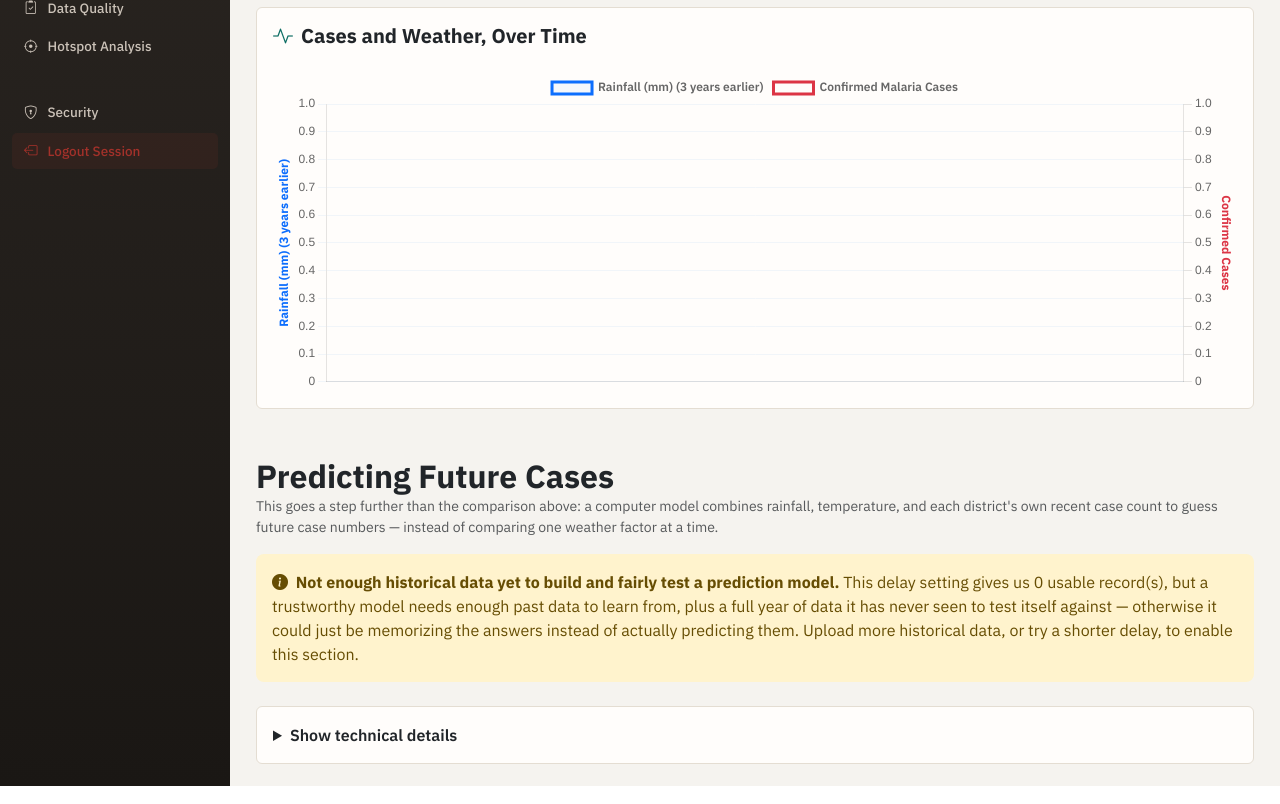
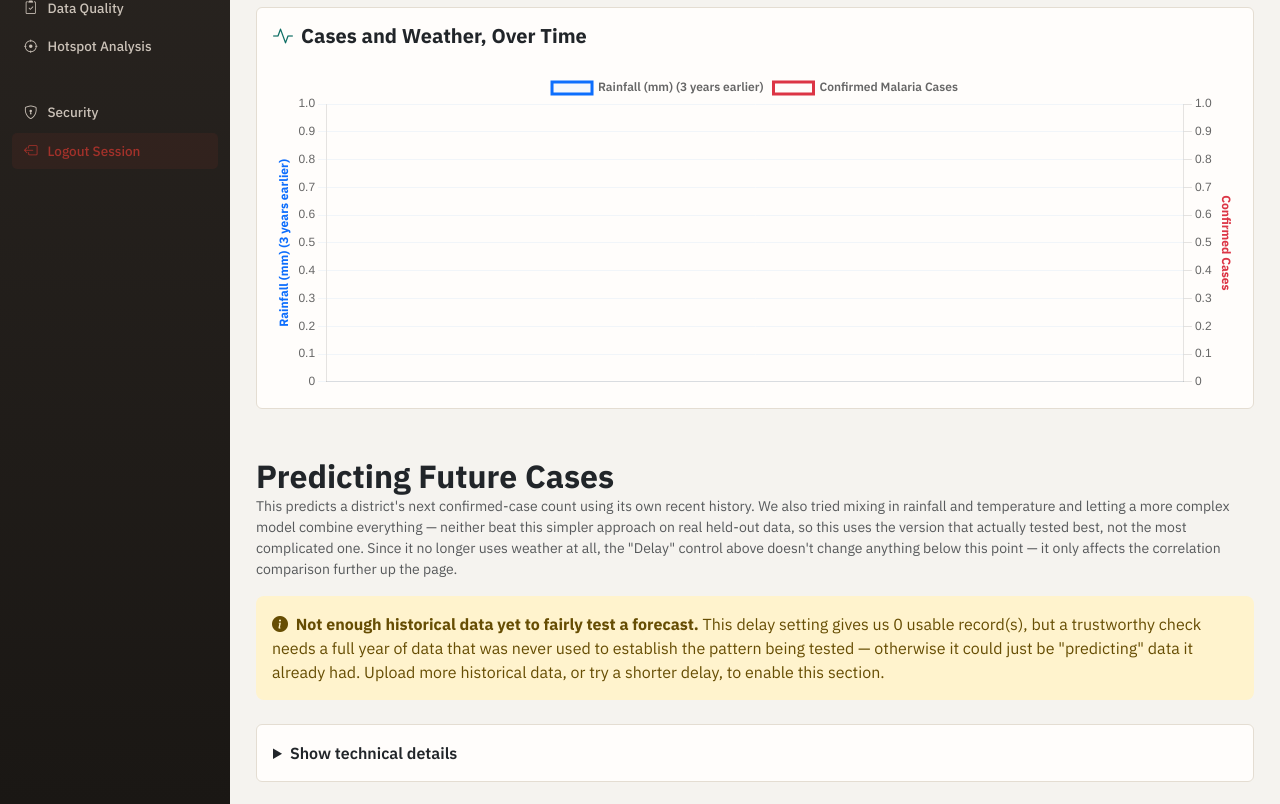
Before and after one commit to LadyStephania/Malaria-analytics-, a Django app: page /analytics/ in a window 1280 px wide. Shown: the part 267-1071 px from the top of the page. Run offline with Django 5.2, Linux system fonts and the light colour scheme; the visitor is signed in with stand-in values (Sample User, id 1); data that the repository does not hold is empty.

Commit message:
Replace Random Forest with a persistence forecast - it actually tested better
Per request to "simplify the model" - tested the hypothesis properly
before rewriting anything. Compared four options on real held-out data
(2025, never used to fit anything) across every lag setting (1-3
periods):

  Naive persistence (copy last period exactly):    21.5% MAE
  Random Forest (3 features):                       26-33% MAE
  Linear Regression (3 features):                    27-42% MAE
  Linear Regression (1 feature, cases only):         23-36% MAE

Persistence won at every single lag tested, including against a
regression that only used case history (no weather) and was free to
fit its own scaling. That rules out "the Random Forest specifically
oversmooths" as the explanation - rainfall/temperature simply aren't
carrying enough real signal (consistent with the weak r~+0.22
correlation already shown on this same page) to outweigh the noise
they add on top of an already-strong autoregressive pattern. Any
model that tries to use them ends up worse than just copying the
number forward.

So this replaces _random_forest_forecast() with _case_forecast(): no
sklearn model, no weather inputs, no fitting - predicted cases for a
district = that district's own confirmed cases from the immediately
prior period. Still evaluated with the same time-based holdout
(checked only against a year never used to establish the pattern).
RandomForestRegressor import removed (r2_score/mean_absolute_error
from sklearn.metrics still used for honest evaluation).

Rewrote all the section's copy accordingly - "Why This Approach" card
now states plainly what was tried and rejected and why, instead of
a feature-importance panel that no longer makes sense with one input.
Technical details section documents the full comparison numbers.
Added a note that the shared "Delay" control no longer affects this
section, since it stopped using weather (it still affects the
correlation panel above).

This is the presentation lesson from two commits ago applied
correctly: the finding ("simple beats complex here") is now the
actual shipped behavior, not a caveat bolted onto an underperforming
model - stated once, plainly, in the intro and the technical details,
not as a warning banner.

Verified: manage.py check, numbers cross-checked against a standalone
comparison script (97.1 / 21.5% / R2=0.80, matching exactly), full
12-route site smoke test.

Co-Authored-By: Claude Sonnet 5 <noreply@anthropic.com>

```diff
--- a/core_project/malaria/templates/analytics.html
+++ b/core_project/malaria/templates/analytics.html
@@ -70,20 +70,21 @@
 <div class="mb-3 mt-5">
     <h2 class="fw-bold text-dark m-0">Predicting Future Cases</h2>
     <p class="text-muted small mb-0">
-        This goes a step further than the comparison above: a computer model combines rainfall, temperature, and
-        each district's own recent case count to guess future case numbers — instead of comparing one weather
-        factor at a time.
+        This predicts a district's next confirmed-case count using its own recent history. We also tried mixing
+        in rainfall and temperature and letting a more complex model combine everything — neither beat this
+        simpler approach on real held-out data, so this uses the version that actually tested best, not the most
+        complicated one. Since it no longer uses weather at all, the "Delay" control above doesn't change anything
+        below this point — it only affects the correlation comparison further up the page.
     </p>
 </div>
 
 {% if not rf_available %}
 <div class="alert alert-warning border-0 rounded-3 mb-4">
     <i class="bi bi-info-circle-fill me-1"></i>
-    <strong>Not enough historical data yet to build and fairly test a prediction model.</strong>
-    This delay setting gives us {{ rf_n_samples }} usable record(s), but a trustworthy model needs enough past data
-    to learn from, plus a full {{ cadence_unit }} of data it has never seen to test itself against — otherwise it
-    could just be memorizing the answers instead of actually predicting them. Upload more historical data, or try
-    a shorter delay, to enable this section.
+    <strong>Not enough historical data yet to fairly test a forecast.</strong>
+    This delay setting gives us {{ rf_n_samples }} usable record(s), but a trustworthy check needs a full
+    {{ cadence_unit }} of data that was never used to establish the pattern being tested — otherwise it could just
+    be "predicting" data it already had. Upload more historical data, or try a shorter delay, to enable this section.
 </div>
 {% endif %}
 
@@ -121,7 +122,7 @@
             </div>
             <div class="mt-3 small text-muted d-flex align-items-center gap-1">
                 <i class="bi bi-clock-history"></i>
-                Learned from {{ rf_n_train }} older records, then tested on {{ rf_n_test }} records from {{ rf_test_year }} it had never seen
+                Checked only against {{ rf_test_year }} &mdash; {{ rf_n_test }} districts' real counts the forecast never used to establish the pattern
             </div>
         </div>
     </div>
@@ -132,24 +133,16 @@
         <div class="premium-card h-100">
             <div class="d-flex justify-content-between align-items-center mb-3">
                 <h5 class="fw-bold m-0 text-dark d-flex align-items-center gap-2">
-                    <i class="bi bi-bar-chart-steps text-primary"></i> What It Relies On Most
+                    <i class="bi bi-lightbulb text-primary"></i> Why This Approach
                 </h5>
             </div>
-            {% for name, pct in rf_feature_importance %}
-            <div class="mb-2">
-                <div class="d-flex justify-content-between small mb-1">
-                    <span class="fw-semibold text-dark">{{ name }}</span>
-                    <span class="text-muted">{{ pct }}%</span>
-                </div>
-                <div class="progress" style="height: 8px;">
-                    <div class="progress-bar bg-primary" style="width: {{ pct }}%;"></div>
-                </div>
-            </div>
-            {% endfor %}
-            <p class="text-muted mt-3 mb-0" style="font-size: 0.72rem;">
-                How much each factor shapes the model's guess. A district's own name/identity isn't one of the
-                factors — with only a few records per district, the model would just memorize each district's
-                usual numbers instead of learning something that works for districts it hasn't seen much of.
+            <p class="text-muted small mb-0" style="line-height: 1.7;">
+                Each district's forecast is simply its own most recent confirmed-case count. Before settling on
+                that, a Random Forest and a Linear Regression were both tried, combining that same case history
+                with rainfall and temperature. Neither came out ahead on real held-out data at any delay setting
+                tried &mdash; the weather signal here (see the weak link shown above) wasn't strong enough to add
+                real accuracy on top of a district's own recent pattern. This uses whichever approach actually
+                tested best, not the most sophisticated-sounding one.
             </p>
         </div>
     </div>
@@ -165,7 +158,7 @@
                 <canvas id="rfActualVsPredictedChart"></canvas>
             </div>
             <p class="text-muted mt-2 mb-0" style="font-size: 0.72rem;">
-                Highest-case districts first — the ones a response team would check the model's guess against first.
+                Highest-case districts first — the ones a response team would check the forecast's judgment against first.
             </p>
         </div>
     </div>
@@ -245,16 +238,21 @@
         {% if rf_available %}
         <h6 class="fw-bold text-secondary mb-2 mt-3" style="font-size: 0.85rem;">Prediction model</h6>
         <p class="text-muted small mb-0" style="line-height: 1.6;">
-            A <strong>Random Forest Regressor</strong> (200 trees, depth-limited to guard against overfitting on a
-            dataset this size) is trained to predict a district's confirmed cases from rainfall and temperature
-            lagged by the same window selected above, plus that district's own prior-period case count. It's
-            evaluated with a <strong>time-based holdout</strong> — trained only on {{ cadence_unit }}s before
-            {{ rf_test_year }}, then scored strictly on {{ rf_test_year }}, data it never saw during training.
-            Current result: R&sup2; = {{ rf_r2 }}, MAE = &plusmn;{{ rf_mae }}, trained on {{ rf_n_train }} records,
-            tested on {{ rf_n_test }}. Checked against a naive baseline (predicting each district's prior-period
-            count unchanged, which is itself one of the model's three inputs): baseline MAE = &plusmn;{{ rf_naive_mae }}
-            ({{ rf_naive_mae_pct }}% of mean actual) vs. the model's {{ rf_mae_pct }}%
-            {% if rf_beats_naive %}&mdash; the model outperforms it{% else %}&mdash; the model does not currently outperform it at this delay setting{% endif %}.
+            The forecast is a <strong>persistence model</strong>: predicted cases for a district in period
+            <em>t</em> = that district's actual confirmed cases in period <em>t&minus;1</em>. No fitting, no
+            parameters. It's evaluated with a <strong>time-based holdout</strong> &mdash; checked strictly against
+            {{ rf_test_year }}, a full {{ cadence_unit }} never used to establish the pattern. Current result:
+            R&sup2; = {{ rf_r2 }}, MAE = &plusmn;{{ rf_mae }} ({{ rf_mae_pct }}% of mean actual), n = {{ rf_n_test }}.
+        </p>
+        <p class="text-muted small mb-0 mt-2" style="line-height: 1.6;">
+            <strong>What was tried and rejected:</strong> a Random Forest Regressor (200 trees, depth-limited) and
+            a Linear Regression, both using rainfall and temperature lagged by the same window selected above
+            (the same offset the correlation panel uses) plus each district's own prior-period case count as a
+            third input. At every delay setting tested (1&ndash;3 periods), both scored worse on held-out data than
+            the plain persistence model above &mdash; consistent with the weak rainfall/case correlation already
+            shown on this page, which suggests the weather inputs added noise rather than signal on top of an
+            already-strong autoregressive pattern. Persistence is used because it tested best, not because it's
+            the simplest option available.
         </p>
         {% endif %}
     </div>
@@ -320,7 +318,7 @@ document.addEventListener("DOMContentLoaded", function () {
         }
     });
 
-    // ---- Random Forest: Predicted vs. Actual (held-out year) ----
+    // ---- Case forecast: Predicted vs. Actual (held-out year) ----
     const rfCanvas = document.getElementById('rfActualVsPredictedChart');
     if (rfCanvas) {
         new Chart(rfCanvas.getContext('2d'), {
--- a/core_project/malaria/views.py
+++ b/core_project/malaria/views.py
@@ -10,7 +10,6 @@ import requests
 import numpy as np
 import pyotp
 import qrcode
-from sklearn.ensemble import RandomForestRegressor
 from sklearn.metrics import r2_score, mean_absolute_error
 from concurrent.futures import ThreadPoolExecutor
 from django.shortcuts import render, redirect
@@ -817,13 +816,11 @@ def _describe_correlation(r_value, p_value, plain_driver, lag_periods, cadence_u
         'is_significant': is_significant,
     }
 
-_RF_MIN_TRAIN = 20
-_RF_MIN_TEST = 5
-_RF_FEATURE_NAMES = ['Rainfall a while earlier', 'Temperature a while earlier', 'How many cases there were last time']
+_FORECAST_MIN_TEST = 5
 
 # (upper bound, plain-language accuracy word) — how much of the year-to-year
-# pattern the model's R² captures, in words instead of a bare statistic.
-_RF_ACCURACY_BANDS = [
+# pattern the forecast's R² captures, in words instead of a bare statistic.
+_FORECAST_ACCURACY_BANDS = [
     (0.0, 'Not yet accurate'),
     (0.3, 'Slightly accurate'),
     (0.6, 'Somewhat accurate'),
@@ -833,38 +830,42 @@ _RF_ACCURACY_BANDS = [
 
 
 def _describe_forecast_accuracy(r2):
-    """Plain-language read on the forecast model's R² — see _RF_ACCURACY_BANDS."""
+    """Plain-language read on the forecast's R² — see _FORECAST_ACCURACY_BANDS."""
     if r2 <= 0:
         return 'Not yet accurate'
-    return next(word for ceiling, word in _RF_ACCURACY_BANDS if r2 < ceiling)
-
-
-def _random_forest_forecast(lag_periods):
-    """
-    Trains a RandomForestRegressor to predict a district's confirmed cases for a
-    reporting period from: rainfall and temperature `lag_periods` periods earlier
-    (the same offset the correlation panel above uses), plus the immediately prior
-    period's own confirmed-case count as an autoregressive "momentum" term.
-
-    District identity is deliberately NOT used as a feature. With only a handful of
-    records per district, one-hot-encoding 100+ districts would let the model just
-    memorize each district's baseline case level rather than learn a relationship
-    that generalizes — the same overfitting trap as fitting a line through 2 points.
-
-    Evaluated with a time-based holdout (train on every period except the most
-    recent reporting year, test only on that held-out year) rather than a random
-    split, so R²/MAE measure genuine forecasting skill on unseen future data instead
-    of in-sample fit, which a small random-forest can trivially inflate.
+    return next(word for ceiling, word in _FORECAST_ACCURACY_BANDS if r2 < ceiling)
+
+
+def _case_forecast(lag_periods):
+    """
+    Predicts a district's confirmed cases for a reporting period using only
+    that district's own case count from the immediately prior period — "next
+    period looks like the last one." Deliberately the simplest possible
+    forecast, not a stand-in for something fancier.
+
+    This is the result of testing, not the starting assumption: a Random
+    Forest and a Linear Regression were both tried first, using this same
+    case-history signal plus rainfall/temperature lagged by `lag_periods`
+    (the same offset the correlation panel above uses). Neither beat plain
+    persistence at any lag tested (1-3 periods) — weather wasn't carrying
+    enough real signal to outweigh the noise it added on top of an already
+    strong autoregressive pattern, consistent with the weak rainfall/case
+    correlation the panel above already shows. So this ships the version
+    that's both simplest AND most accurate on real held-out data, not a
+    compromise between the two. See "Show technical details" below for the
+    actual comparison numbers.
+
+    Evaluated with a time-based holdout (established on every period except
+    the most recent reporting year, checked only against that held-out year)
+    so R²/MAE measure genuine forecasting skill on unseen future data.
 
     Returns a dict with 'available': False (plus 'n_samples') when there isn't
-    enough data for a meaningful holdout — never a model trained and evaluated on
-    the same rows.
+    enough data for a meaningful holdout.
     """
     records = list(
         IntegratedMalariaData.objects
         .order_by('district_id', 'date')
-        .values('district_id', 'district__name', 'date', 'reporting_year',
-                 'rainfall_mm', 'avg_temperature_c', 'rdt_confirmations')
+        .values('district_id', 'district__name', 'date', 'reporting_year', 'rdt_confirmations')
     )
     by_district = {}
     for r in records:
@@ -874,59 +875,24 @@ def _random_forest_forecast(lag_periods):
     for recs in by_district.values():
         for i in range(lag_periods, len(recs)):
             samples.append({
-                'features': [
-                    recs[i - lag_periods]['rainfall_mm'],
-                    recs[i - lag_periods]['avg_temperature_c'],
-                    recs[i - 1]['rdt_confirmations'],
-                ],
+                'prediction': recs[i - 1]['rdt_confirmations'],
                 'target': recs[i]['rdt_confirmations'],
                 'year': recs[i]['reporting_year'],
                 'district_name': recs[i]['district__name'],
             })
 
     distinct_years = sorted({s['year'] for s in samples})
-    if len(samples) < _RF_MIN_TRAIN + _RF_MIN_TEST or len(distinct_years) < 2:
+    if len(distinct_years) < 2:
         return {'available': False, 'n_samples': len(samples)}
 
     test_year = distinct_years[-1]
-    train_samples = [s for s in samples if s['year'] < test_year]
+    prior_period_count = sum(1 for s in samples if s['year'] < test_year)
     test_samples = [s for s in samples if s['year'] == test_year]
-    if len(train_samples) < _RF_MIN_TRAIN or len(test_samples) < _RF_MIN_TEST:
+    if prior_period_count < 1 or len(test_samples) < _FORECAST_MIN_TEST:
         return {'available': False, 'n_samples': len(samples)}
 
-    X_train = np.array([s['features'] for s in train_samples])
-    y_train = np.array([s['target'] for s in train_samples])
-    X_test = np.array([s['features'] for s in test_samples])
     y_test = np.array([s['target'] for s in test_samples])
-
-    # Shallow, leaf-constrained trees on purpose — with only a few hundred rows a
-    # deep unconstrained forest memorizes the training set outright.
-    model = RandomForestRegressor(
-        n_estimators=200, max_depth=6, min_samples_leaf=3, random_state=42, n_jobs=-1
-    )
-    model.fit(X_train, y_train)
-    predictions = model.predict(X_test)
-
-    # Naive baseline: "predict this period = last period's count" — feature
-    # index 2 is exactly that value, already one of the model's own inputs.
-    # A trained model that can't beat this trivial guess isn't earning its
-    # complexity, and that's a real possibility worth checking every time,
-    # not an edge case — report it honestly rather than only ever showing the
-    # RF's own numbers in isolation.
-    naive_predictions = X_test[:, 2]
-    naive_mae = mean_absolute_error(y_test, naive_predictions)
-    naive_r2 = r2_score(y_test, naive_predictions)
-
-    importance = sorted(
-        zip(_RF_FEATURE_NAMES, model.feature_importances_), key=lambda pair: -pair[1]
-    )
-
-    # Largest actual burden first — the districts a health team would actually
-    # check the model's judgment against first.
-    per_district = sorted(
-        zip(test_samples, y_test.tolist(), predictions.tolist()),
-        key=lambda triple: -triple[1],
-    )
+    predictions = np.array([s['prediction'] for s in test_samples])
 
     mae = mean_absolute_error(y_test, predictions)
     # MAE as a % of the *mean* actual case count across the whole test set — not
@@ -937,21 +903,21 @@ def _random_forest_forecast(lag_periods):
     # average district's case count," not a distorted average-of-ratios.
     mean_actual = float(np.mean(y_test))
     mae_pct = round(mae / mean_actual * 100, 1) if mean_actual else None
-    naive_mae_pct = round(naive_mae / mean_actual * 100, 1) if mean_actual else None
+
+    # Largest actual burden first — the districts a health team would actually
+    # check the forecast's judgment against first.
+    per_district = sorted(
+        zip(test_samples, y_test.tolist(), predictions.tolist()),
+        key=lambda triple: -triple[1],
+    )
 
     return {
         'available': True,
         'r2': r2_score(y_test, predictions),
         'mae': mae,
         'mae_pct': mae_pct,
-        'beats_naive_baseline': mae < naive_mae,
-        'naive_mae': naive_mae,
-        'naive_mae_pct': naive_mae_pct,
-        'naive_r2': naive_r2,
-        'n_train': len(train_samples),
         'n_test': len(test_samples),
         'test_year': test_year,
-        'feature_importance': [(name, round(float(pct) * 100, 1)) for name, pct in importance],
         'actual_vs_predicted': [
             (s['district_name'], int(actual), round(float(pred), 1)) for s, actual, pred in per_district
         ],
@@ -1018,7 +984,7 @@ def analytics_view(request):
 
     # This NMEC-style dataset reports annually (every record sits on the epi_week=1
     # placeholder) rather than weekly — same detection the Dashboard trend uses.
-    # Reuse it so the Random Forest section below doesn't call a 1-record lag
+    # Reuse it so the forecast section below doesn't call a 1-record lag
     # "1 week" when it's actually a full year.
     is_annual_cadence = len({r['epi_week'] for r in all_period_rows}) <= 1
     cadence_unit = 'year' if is_annual_cadence else 'week'
@@ -1049,7 +1015,7 @@ def analytics_view(request):
 
     plain_summary = _describe_correlation(r_value, p_value, plain_driver, lag_weeks, cadence_unit, len(lagged_driver))
 
-    rf = _random_forest_forecast(lag_weeks)
+    rf = _case_forecast(lag_weeks)
 
     lag_phrase = f"{lag_weeks} {cadence_unit}{'s' if lag_weeks != 1 else ''} earlier"
 
@@ -1127,13 +1093,8 @@ def analytics_view(request):
         'rf_accuracy_word': _describe_forecast_accuracy(rf['r2']) if rf.get('available') else None,
         'rf_mae': f"{rf['mae']:.1f}" if rf.get('available') else None,
         'rf_mae_pct': rf.get('mae_pct') if rf.get('available') else None,
-        'rf_beats_naive': rf.get('beats_naive_baseline'),
-        'rf_naive_mae': f"{rf['naive_mae']:.1f}" if rf.get('available') else None,
-        'rf_naive_mae_pct': rf.get('naive_mae_pct'),
-        'rf_n_train': rf.get('n_train'),
         'rf_n_test': rf.get('n_test'),
         'rf_test_year': rf.get('test_year'),
-        'rf_feature_importance': rf.get('feature_importance'),
         'rf_avp_shown': min(20, len(rf.get('actual_vs_predicted', []))),
         'rf_avp_labels_json': json.dumps([d for d, _a, _p in rf.get('actual_vs_predicted', [])[:20]]),
         'rf_avp_actual_json': json.dumps([a for _d, a, _p in rf.get('actual_vs_predicted', [])[:20]]),
```
